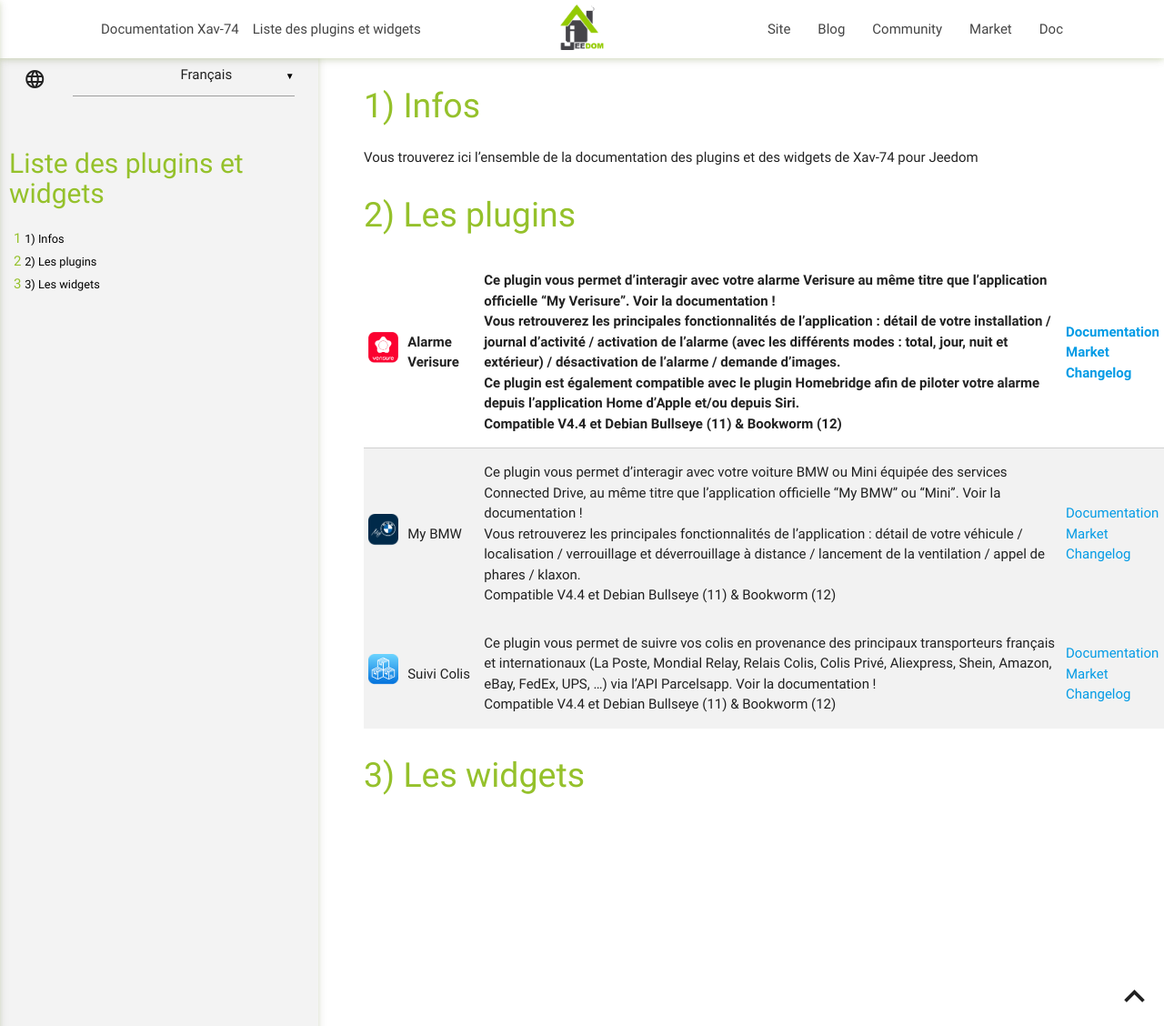
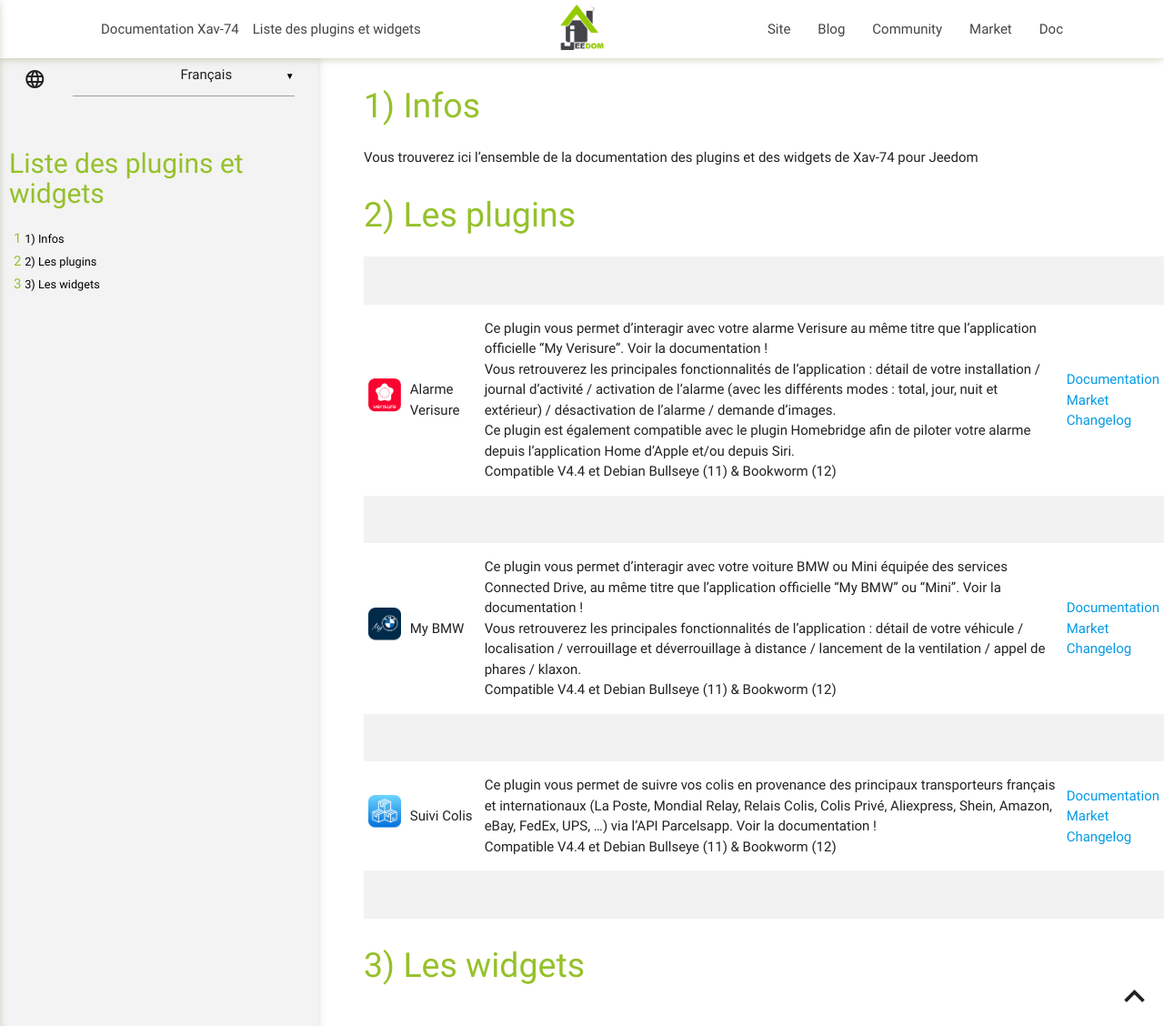
Before and after one commit to Xav-74/Documentation, a Jekyll site: the page built from index/fr_FR/index.md, in a window 1280 px wide and 1128 px high. Shown: the whole window at 91% size. Built offline with Jekyll 4.4.1, drawn with Linux system fonts in a browser that asks for light colours.

Commit message:
Update index.md

```diff
--- a/index/fr_FR/index.md
+++ b/index/fr_FR/index.md
@@ -11,13 +11,13 @@
 
 # Les plugins
 
-| ----------------------------------------------------------------------------------------------------- | --------------- | ------------------------------------------------------------------------------------------------------------------------------------------------------------------------------------------------------------------------------------------------------------------------------------------------------------------------------------------------------------------------------------------------------------------------------------------------------------------------------------------------------------------------------------------------------------------------------------------------------------------------------------------------------------------------------------------------------------------------ | ------------------------------------------------------------------------------------------------------------------------------------------------------------- |
-| <img src="{{site.baseurl}}/verisure/{{site.img}}/verisure_icon.png" class="pluginLogo" width="100" /> | Alarme Verisure | Ce plugin vous permet d'interagir avec votre alarme Verisure au même titre que l’application officielle “My Verisure”. Voir la documentation !<BR />Vous retrouverez les principales fonctionnalités de l'application : détail de votre installation / journal d'activité / activation de l'alarme (avec les différents modes : total, jour, nuit et extérieur) / désactivation de l'alarme / demande d'images.<BR />Ce plugin est également compatible avec le plugin Homebridge afin de piloter votre alarme depuis l'application Home d'Apple et/ou depuis Siri.<BR />Compatible V4.4 et Debian Bullseye (11) & Bookworm (12)| [Documentation]({{site.baseurl}}/verisure/{{page.lang}})<br/>[Market]({{site.plugin}}3997)<br/>[Changelog]({{site.baseurl}}/verisure/{{page.lang}}/changelog)|
-| ----------------------------------------------------------------------------------------------------- | --------------- | ------------------------------------------------------------------------------------------------------------------------------------------------------------------------------------------------------------------------------------------------------------------------------------------------------------------------------------------------------------------------------------------------------------------------------------------------------------------------------------------------------------------------------------------------------------------------------------------------------------------------------------------------------------------------------------------------------------------------ | ------------------------------------------------------------------------------------------------------------------------------------------------------------- |
-| <img src="{{site.baseurl}}/myBMW/{{site.img}}/myBMW_icon.png" class="pluginLogo" width="100" /> 		| My BMW		  | Ce plugin vous permet d'interagir avec votre voiture BMW ou Mini équipée des services Connected Drive, au même titre que l’application officielle “My BMW” ou "Mini". Voir la documentation !<BR />Vous retrouverez les principales fonctionnalités de l'application : détail de votre véhicule / localisation / verrouillage et déverrouillage à distance / lancement de la ventilation / appel de phares / klaxon.<BR />Compatible V4.4 et Debian Bullseye (11) & Bookworm (12)| [Documentation]({{site.baseurl}}/myBMW/{{page.lang}})<br/>[Market]({{site.plugin}}4278)<br/>[Changelog]({{site.baseurl}}/myBMW/{{page.lang}}/changelog)|
-| ----------------------------------------------------------------------------------------------------- | --------------- | ------------------------------------------------------------------------------------------------------------------------------------------------------------------------------------------------------------------------------------------------------------------------------------------------------------------------------------------------------------------------------------------------------------------------------------------------------------------------------------------------------------------------------------------------------------------------------------------------------------------------------------------------------------------------------------------------------------------------ | ------------------------------------------------------------------------------------------------------------------------------------------------------------- |
-| <img src="{{site.baseurl}}/parcelTracking/{{site.img}}/parcelTracking_icon.png" class="pluginLogo" width="100" /> 		| Suivi Colis		  | Ce plugin vous permet de suivre vos colis en provenance des principaux transporteurs français et internationaux (La Poste, Mondial Relay, Relais Colis, Colis Privé, Aliexpress, Shein, Amazon, eBay, FedEx, UPS, ...) via l'API Parcelsapp. Voir la documentation !<BR />Compatible V4.4 et Debian Bullseye (11) & Bookworm (12)| [Documentation]({{site.baseurl}}/parcelTracking/{{page.lang}})<br/>[Market]({{site.plugin}}4517)<br/>[Changelog]({{site.baseurl}}/parcelTracking/{{page.lang}}/changelog)|
-| ----------------------------------------------------------------------------------------------------- | --------------- | ------------------------------------------------------------------------------------------------------------------------------------------------------------------------------------------------------------------------------------------------------------------------------------------------------------------------------------------------------------------------------------------------------------------------------------------------------------------------------------------------------------------------------------------------------------------------------------------------------------------------------------------------------------------------------------------------------------------------ | ------------------------------------------------------------------------------------------------------------------------------------------------------------- |
+|||||
+| <img src="{{site.baseurl}}/verisure/{{site.img}}/verisure_icon.png" class="pluginLogo" width="100" /> | Alarme Verisure | Ce plugin vous permet d'interagir avec votre alarme Verisure au même titre que l’application officielle “My Verisure”. Voir la documentation !<BR />Vous retrouverez les principales fonctionnalités de l'application : détail de votre installation / journal d'activité / activation de l'alarme (avec les différents modes : total, jour, nuit et extérieur) / désactivation de l'alarme / demande d'images.<BR />Ce plugin est également compatible avec le plugin Homebridge afin de piloter votre alarme depuis l'application Home d'Apple et/ou depuis Siri.<BR />Compatible V4.4 et Debian Bullseye (11) & Bookworm (12)| [Documentation]({{site.baseurl}}/verisure/{{page.lang}})<br/>[Market]({{site.plugin}}3997)<br/>[Changelog]({{site.baseurl}}/verisure/{{page.lang}}/changelog) |
+|||||
+| <img src="{{site.baseurl}}/myBMW/{{site.img}}/myBMW_icon.png" class="pluginLogo" width="100" /> | My BMW | Ce plugin vous permet d'interagir avec votre voiture BMW ou Mini équipée des services Connected Drive, au même titre que l’application officielle “My BMW” ou "Mini". Voir la documentation !<BR />Vous retrouverez les principales fonctionnalités de l'application : détail de votre véhicule / localisation / verrouillage et déverrouillage à distance / lancement de la ventilation / appel de phares / klaxon.<BR />Compatible V4.4 et Debian Bullseye (11) & Bookworm (12) | [Documentation]({{site.baseurl}}/myBMW/{{page.lang}})<br/>[Market]({{site.plugin}}4278)<br/>[Changelog]({{site.baseurl}}/myBMW/{{page.lang}}/changelog) |
+|||||
+| <img src="{{site.baseurl}}/parcelTracking/{{site.img}}/parcelTracking_icon.png" class="pluginLogo" width="100" /> | Suivi Colis | Ce plugin vous permet de suivre vos colis en provenance des principaux transporteurs français et internationaux (La Poste, Mondial Relay, Relais Colis, Colis Privé, Aliexpress, Shein, Amazon, eBay, FedEx, UPS, ...) via l'API Parcelsapp. Voir la documentation !<BR />Compatible V4.4 et Debian Bullseye (11) & Bookworm (12) | [Documentation]({{site.baseurl}}/parcelTracking/{{page.lang}})<br/>[Market]({{site.plugin}}4517)<br/>[Changelog]({{site.baseurl}}/parcelTracking/{{page.lang}}/changelog) |
+|||||
 
 
 # Les widgets
```
